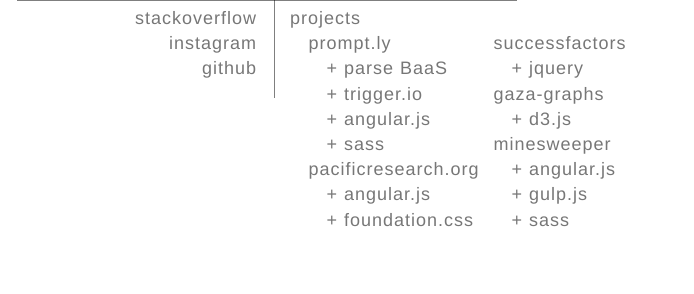
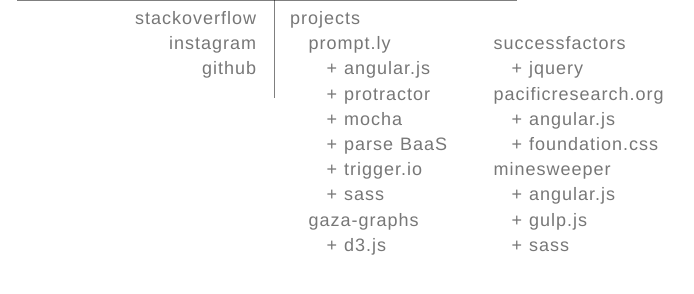
Before and after one commit to whroman/new_site, a plain HTML site: page index.html in a window 1280 px wide. Both pictures are taken after a click on the element "projects". Shown: the part 172-466 px from the top of the page, without its empty margins (373-1067 px from the left). Drawn offline with Linux system fonts and the light colour scheme.

Commit message:
updating tech under promptly

```diff
--- a/index.html
+++ b/index.html
@@ -44,6 +44,21 @@
                             </a>
                         </li>
                         <li class="indent">
+                            <a href="http://angularjs.org/">
+                                + <h3>angular.js</h3>
+                            </a>
+                        </li>
+                        <li class="indent">
+                            <a href="http://angular.github.io/protractor">
+                                + <h3>protractor</h3>
+                            </a>
+                        </li>
+                        <li class="indent">
+                            <a href="http://mochajs.org/">
+                                + <h3>mocha</h3>
+                            </a>
+                        </li>
+                        <li class="indent">
                             <a href="https://parse.com">
                                 + <h3>parse BaaS</h3>
                             </a>
@@ -51,11 +66,6 @@
                         <li class="indent">
                             <a href="https://trigger.io">
                                 + <h3>trigger.io</h3>
-                            </a>
-                        </li>
-                        <li class="indent">
-                            <a href="http://angularjs.org/">
-                                + <h3>angular.js</h3>
                             </a>
                         </li>
                         <li class="indent">
@@ -69,18 +79,13 @@
                 <li>
                     <ul>
                         <li class="header">
-                            <a href="http://www.pacificresearch.org/fileadmin/school-studies/#/illinois">
-                                pacificresearch.org
+                            <a href="http://whroman.github.io/gaza-graphs/">
+                                gaza-graphs
                             </a>
                         </li>
                         <li class="indent">
-                            <a href="http://angularjs.org/">
-                                + <h3>angular.js</h3>
-                            </a>
-                        </li>
-                        <li class="indent">
-                            <a href="http://foundation.zurb.com/">
-                                + <h3>foundation.css</h3>
+                            <a href="http://d3js.org/">
+                                + <h3>d3.js</h3>
                             </a>
                         </li>
                     </ul>
@@ -107,13 +112,18 @@
                 <li>
                     <ul>
                         <li class="header">
-                            <a href="http://whroman.github.io/gaza-graphs/">
-                                gaza-graphs
+                            <a href="http://www.pacificresearch.org/fileadmin/school-studies/#/illinois">
+                                pacificresearch.org
                             </a>
                         </li>
                         <li class="indent">
-                            <a href="http://d3js.org/">
-                                + <h3>d3.js</h3>
+                            <a href="http://angularjs.org/">
+                                + <h3>angular.js</h3>
+                            </a>
+                        </li>
+                        <li class="indent">
+                            <a href="http://foundation.zurb.com/">
+                                + <h3>foundation.css</h3>
                             </a>
                         </li>
                     </ul>
```
